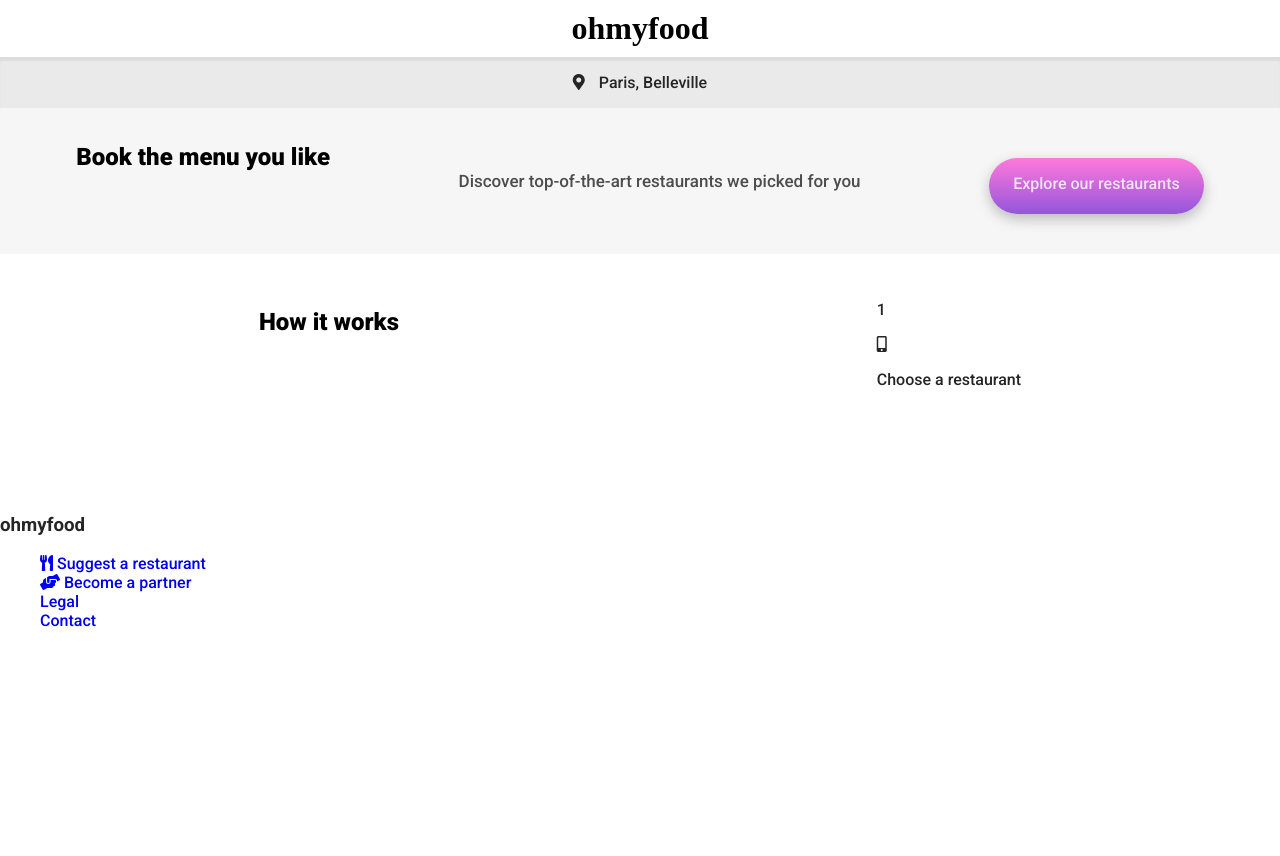
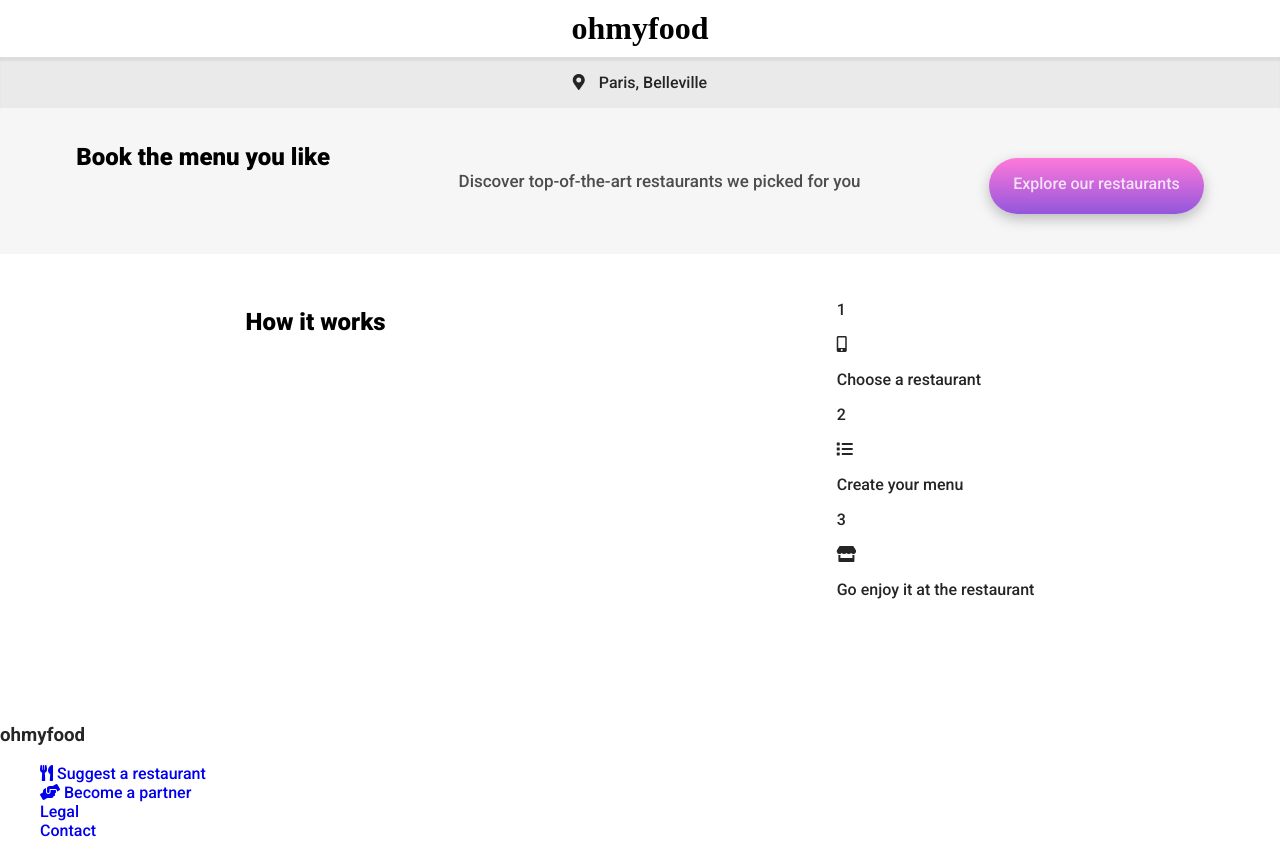
Before and after one commit to wenzTechie/ohmyfood, a website: page index.html in a window 1280 px wide. Before the commit the page ends 800 px from the top, so only its background shows below. Drawn offline with Linux system fonts and the light colour scheme; a web font is replaced by a local one.

Commit message:
set up of instructions.

```diff
--- a/index.html
+++ b/index.html
@@ -34,6 +34,16 @@
                 <i class="fas fa-mobile-alt"></i>
                 <p class="stInst">Choose a restaurant</p>
             </div>
+            <div class="step">
+                <p class="stNum">2</p>
+                <i class="fas fa-list"></i>
+                <p class="stInst">Create your menu</p>
+            </div>
+            <div class="step">
+                <p class="stNum">3</p>
+                <i class="fas fa-store"></i>
+                <p class="stInst">Go enjoy it at the restaurant</p>
+            </div>
         </div>
     </section>
     <section id="restaurants">
--- a/sass/main.scss
+++ b/sass/main.scss
@@ -45,3 +45,7 @@
         color: rgba(255, 255, 255, .8);
     }
 }
+
+#steps {
+
+}
```
